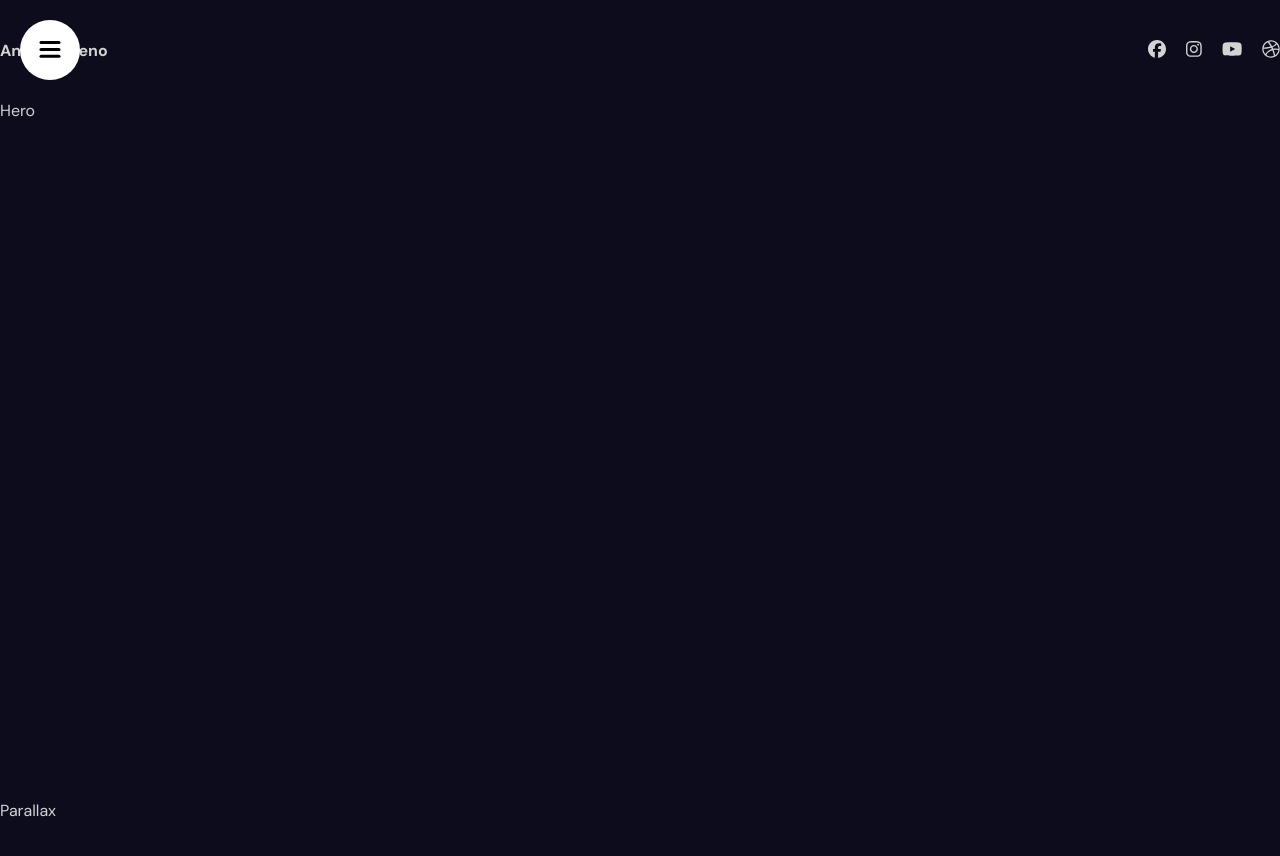
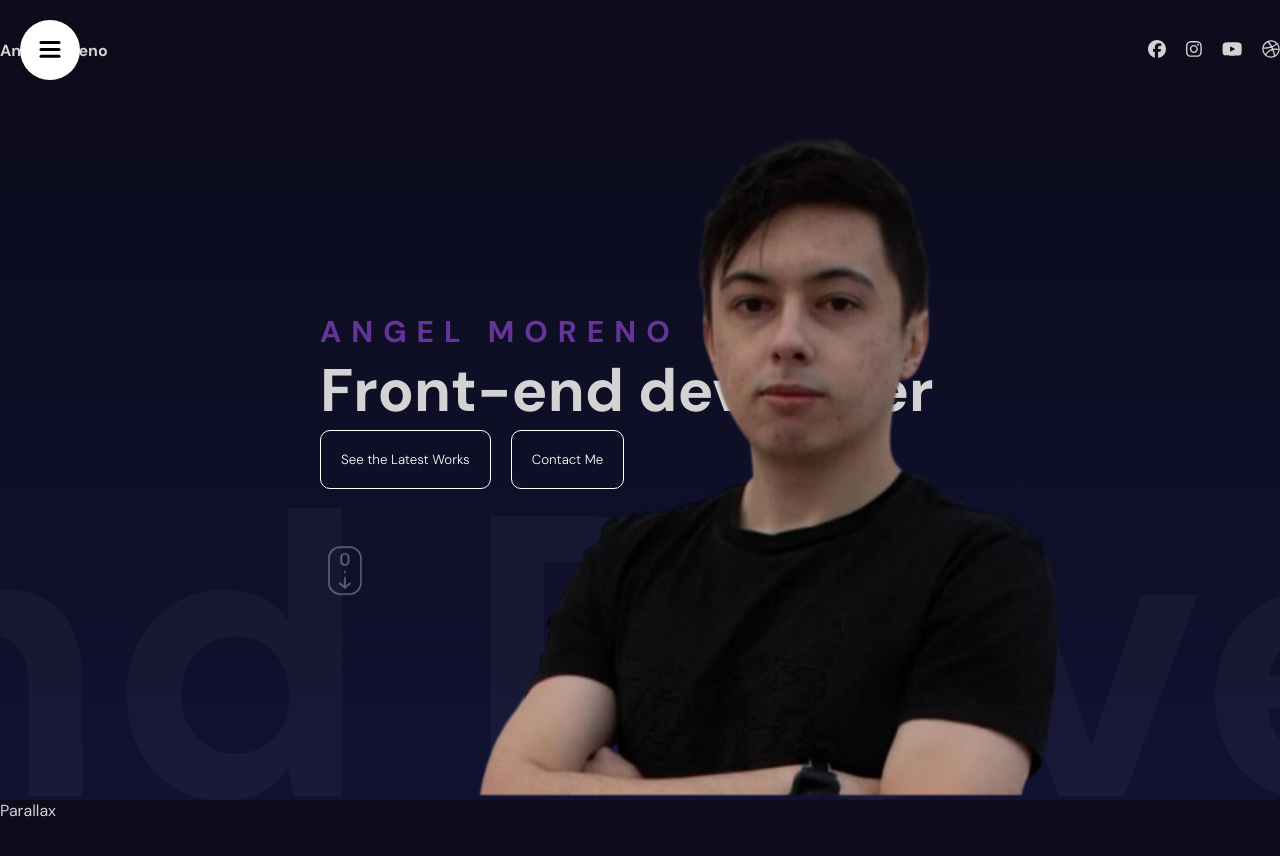
Before and after one commit to Angel-M-R/framer-motion-project, a React (Vite) app: page / in a window 1280 px wide. Shown: the top 856 px of the page. Built offline with nearby package versions, Linux system fonts and the light colour scheme.

Commit message:
hero section

```diff
--- a/src/sections/hero/Hero.jsx
+++ b/src/sections/hero/Hero.jsx
@@ -1,6 +1,64 @@
+import "./hero.scss";
+import { motion } from "framer-motion";
+
+const sliderVariants = {
+  initial: {
+    x: 10,
+  },
+  animate: {
+    x: "-300%",
+    transition: {
+      repeat: Infinity,
+      repeatType:"mirror",
+      duration: 10,
+    }
+  },
+}
+
+const textVariants = {
+  initial: {
+    x: -500,
+    opacity: 0,
+  },
+  animate: {
+    x:0,
+    opacity: 1,
+    transition: {
+      duration: 1,
+      staggerChildren: 0.1,
+    }
+  },
+  scrollButton: {
+    opacity: 0,
+    y: 10,
+    transition: {
+      duration: 2,
+      repeat: Infinity
+    }
+  }
+}
+
 const Hero = () => {
   return (
-    <div className='hero'>Hero</div>
+    <div className='hero'>
+      <div className="wrapper">
+        <motion.div className="textContainer" variants={textVariants} initial="initial" animate="animate">
+          <h2>ANGEL MORENO</h2>
+          <h1 >Front-end developer</h1>
+          <div className="buttons">
+            <button>See the Latest Works</button>
+            <button>Contact Me</button>
+          </div>
+          <motion.img variants={textVariants} animate="scrollButton" src="/scroll.png" alt=""/>
+        </motion.div>
+      </div>
+      <motion.div variants={sliderVariants} initial="initial" animate="animate" className="slidingTextContainer">
+        Front-end Developer
+      </motion.div>
+      <div className="imageContainer">
+        <img src="/hero.png" alt=""/>
+      </div>
+    </div>
   )
 }
 
--- a/src/sections/hero/hero.scss
+++ b/src/sections/hero/hero.scss
@@ -1,4 +1,70 @@
 .hero{
   height: calc(100vh - 100px);
+  overflow: hidden;
   background: linear-gradient(180deg, #0c0c1d, #111132);
+  position: relative;
+
+  .wrapper{
+    max-width: 1366px;
+    height: 100%;
+    margin: auto;
+    width: 50%;
+
+    .textContainer{
+      height: 100%;
+      display: flex;
+      flex-direction: column;
+      justify-content: center;
+
+      h2{
+        color: rebeccapurple;
+        font-size: 30px;
+        letter-spacing: 10px;
+      }
+
+      h1{
+        font-size: 60px;
+      }
+
+      .buttons{
+        display: flex;
+        gap: 20px;
+
+        button{
+          padding: 20px;
+          border: 1px solid white;
+          border-radius: 10px;
+          background-color: transparent;
+          color: white;
+          cursor: pointer;
+          font-weight: 300;
+        }
+      }
+
+      img{
+        width: 50px;
+        margin-top: 50px;
+      }
+    }
+  }
+
+  .imageContainer{
+    position: absolute;
+    bottom: 0;
+    right: 10%;
+
+    img{
+      width: 700px;
+    }
+  }
+
+  .slidingTextContainer{
+    position: absolute;
+    font-size: 50vh;
+    bottom:-120px;
+    white-space: nowrap;
+    color: #ffffff09;
+    font-weight: bold;
+    width: 50%;
+  }
 }
--- a/src/sections/navbar/Navbar.jsx
+++ b/src/sections/navbar/Navbar.jsx
@@ -24,7 +24,6 @@ const Navbar = () => {
         </div>
       </div>
     </div>
-
   )
 }
 
--- a/src/sections/sidebar/sidebar.scss
+++ b/src/sections/sidebar/sidebar.scss
@@ -7,6 +7,7 @@
   color: black;
 
   .bg{
+      z-index: 10;
       position: fixed;
       top: 0;
       left: 0;
@@ -31,6 +32,7 @@
   }
 
   button{
+    z-index: 20;
     position: fixed;
     width: 50px;
     height: 50px;
```
